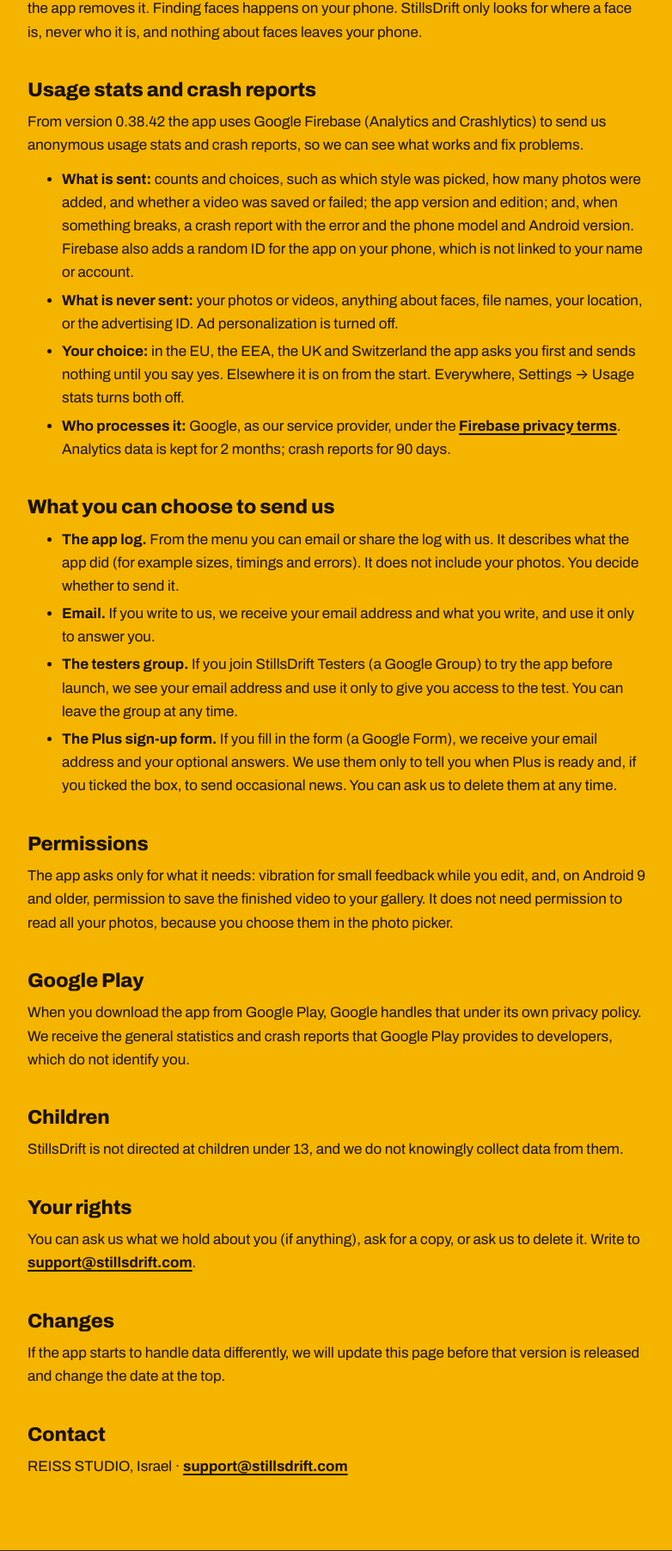
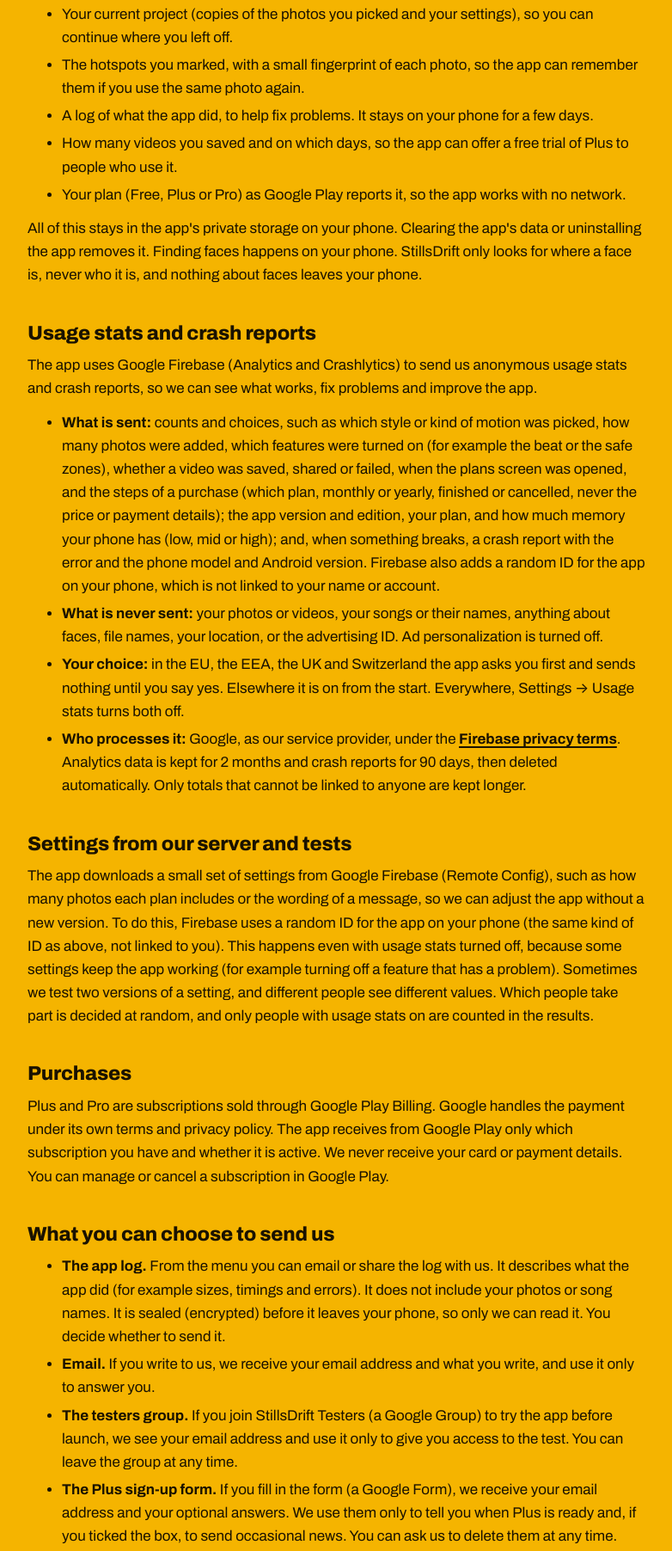
Before and after one commit to reiss-studio/stillsdrift-site, a plain HTML site: page privacy.html in a window 1280 px wide. Shown: the part 995-2799 px from the top of the page at 86% size, without its empty margins (248-1030 px from the left). Drawn offline with Linux system fonts and the light colour scheme.

Commit message:
Privacy: songs, Remote Config and tests, purchases through Google Play, trial counters, sealed log, deleted within 90 days
Co-Authored-By: Claude Opus 5.5 <noreply@anthropic.com>
Claude-Session: https://claude.ai/code/session_01CXa32d9zjdADqT6up4yDvv

```diff
--- a/privacy.html
+++ b/privacy.html
@@ -18,34 +18,43 @@
 </div></header>
 <main class="doc wrap">
 <h1>Privacy policy</h1>
-<p class="date">Effective 9 November 2026</p>
+<p class="date">Effective 15 November 2026</p>
 <p>StillsDrift is an app that turns your photos into short videos. It is made by REISS STUDIO, an independent developer in Israel ("we"). This policy explains what happens to your photos and data when you use the app and this website.</p>
 <h2>In short</h2>
 <ul>
 <li>Your photos stay on your phone. StillsDrift never uploads them.</li>
-<li>The app has no account and no ads. It can send anonymous usage stats and crash reports, which you can turn off at any time.</li>
+<li>The app has no account and no ads. It can send anonymous usage stats and crash reports, which you can turn off at any time. They are deleted automatically within 90 days.</li>
+<li>Plus and Pro are bought through Google Play. We never see your card or payment details.</li>
 <li>We only get data from you when you choose to send it: an email, a log you send us, the testers group or the sign-up form.</li>
 </ul>
 <h2>Your photos and videos</h2>
 <p>The app reads only the photos you pick in your phone's photo picker. It turns them into a video on your phone, and saves the video to your gallery in an album called StillsDrift. Photos and videos are not sent to us or to anyone else.</p>
+<h2>Songs</h2>
+<p>If you pick a song, the app reads it on your phone to find its beat and its best part. The song is never uploaded. It goes into the video only if you turn on "Include the song in the video", and then only into the video saved on your phone. Use songs you have the rights to.</p>
 <h2>What the app keeps on your phone</h2>
 <ul>
 <li>Your current project (copies of the photos you picked and your settings), so you can continue where you left off.</li>
 <li>The hotspots you marked, with a small fingerprint of each photo, so the app can remember them if you use the same photo again.</li>
 <li>A log of what the app did, to help fix problems. It stays on your phone for a few days.</li>
+<li>How many videos you saved and on which days, so the app can offer a free trial of Plus to people who use it.</li>
+<li>Your plan (Free, Plus or Pro) as Google Play reports it, so the app works with no network.</li>
 </ul>
 <p>All of this stays in the app's private storage on your phone. Clearing the app's data or uninstalling the app removes it. Finding faces happens on your phone. StillsDrift only looks for where a face is, never who it is, and nothing about faces leaves your phone.</p>
 <h2>Usage stats and crash reports</h2>
-<p>From version 0.38.42 the app uses Google Firebase (Analytics and Crashlytics) to send us anonymous usage stats and crash reports, so we can see what works and fix problems.</p>
+<p>The app uses Google Firebase (Analytics and Crashlytics) to send us anonymous usage stats and crash reports, so we can see what works, fix problems and improve the app.</p>
 <ul>
-<li><strong>What is sent:</strong> counts and choices, such as which style was picked, how many photos were added, and whether a video was saved or failed; the app version and edition; and, when something breaks, a crash report with the error and the phone model and Android version. Firebase also adds a random ID for the app on your phone, which is not linked to your name or account.</li>
-<li><strong>What is never sent:</strong> your photos or videos, anything about faces, file names, your location, or the advertising ID. Ad personalization is turned off.</li>
+<li><strong>What is sent:</strong> counts and choices, such as which style or kind of motion was picked, how many photos were added, which features were turned on (for example the beat or the safe zones), whether a video was saved, shared or failed, when the plans screen was opened, and the steps of a purchase (which plan, monthly or yearly, finished or cancelled, never the price or payment details); the app version and edition, your plan, and how much memory your phone has (low, mid or high); and, when something breaks, a crash report with the error and the phone model and Android version. Firebase also adds a random ID for the app on your phone, which is not linked to your name or account.</li>
+<li><strong>What is never sent:</strong> your photos or videos, your songs or their names, anything about faces, file names, your location, or the advertising ID. Ad personalization is turned off.</li>
 <li><strong>Your choice:</strong> in the EU, the EEA, the UK and Switzerland the app asks you first and sends nothing until you say yes. Elsewhere it is on from the start. Everywhere, Settings → Usage stats turns both off.</li>
-<li><strong>Who processes it:</strong> Google, as our service provider, under the <a href="https://firebase.google.com/support/privacy">Firebase privacy terms</a>. Analytics data is kept for 2 months; crash reports for 90 days.</li>
+<li><strong>Who processes it:</strong> Google, as our service provider, under the <a href="https://firebase.google.com/support/privacy">Firebase privacy terms</a>. Analytics data is kept for 2 months and crash reports for 90 days, then deleted automatically. Only totals that cannot be linked to anyone are kept longer.</li>
 </ul>
+<h2>Settings from our server and tests</h2>
+<p>The app downloads a small set of settings from Google Firebase (Remote Config), such as how many photos each plan includes or the wording of a message, so we can adjust the app without a new version. To do this, Firebase uses a random ID for the app on your phone (the same kind of ID as above, not linked to you). This happens even with usage stats turned off, because some settings keep the app working (for example turning off a feature that has a problem). Sometimes we test two versions of a setting, and different people see different values. Which people take part is decided at random, and only people with usage stats on are counted in the results.</p>
+<h2>Purchases</h2>
+<p>Plus and Pro are subscriptions sold through Google Play Billing. Google handles the payment under its own terms and privacy policy. The app receives from Google Play only which subscription you have and whether it is active. We never receive your card or payment details. You can manage or cancel a subscription in Google Play.</p>
 <h2>What you can choose to send us</h2>
 <ul>
-<li><strong>The app log.</strong> From the menu you can email or share the log with us. It describes what the app did (for example sizes, timings and errors). It does not include your photos. You decide whether to send it.</li>
+<li><strong>The app log.</strong> From the menu you can email or share the log with us. It describes what the app did (for example sizes, timings and errors). It does not include your photos or song names. It is sealed (encrypted) before it leaves your phone, so only we can read it. You decide whether to send it.</li>
 <li><strong>Email.</strong> If you write to us, we receive your email address and what you write, and use it only to answer you.</li>
 <li><strong>The testers group.</strong> If you join StillsDrift Testers (a Google Group) to try the app before launch, we see your email address and use it only to give you access to the test. You can leave the group at any time.</li>
 <li><strong>The Plus sign-up form.</strong> If you fill in the form (a Google Form), we receive your email address and your optional answers. We use them only to tell you when Plus is ready and, if you ticked the box, to send occasional news. You can ask us to delete them at any time.</li>
@@ -57,7 +66,7 @@
 <h2>Children</h2>
 <p>StillsDrift is not directed at children under 13, and we do not knowingly collect data from them.</p>
 <h2>Your rights</h2>
-<p>You can ask us what we hold about you (if anything), ask for a copy, or ask us to delete it. Write to <a href="mailto:support@stillsdrift.com">support@stillsdrift.com</a>.</p>
+<p>You can ask us what we hold about you (if anything), ask for a copy, or ask us to delete it. Write to <a href="mailto:support@stillsdrift.com">support@stillsdrift.com</a>. Usage stats and crash reports are not linked to your name or email, so we cannot find yours to send or delete them; they are deleted automatically within 90 days, and Settings → Usage stats stops them at any time. Emails, the testers group and the sign-up form are deleted when you ask.</p>
 <h2>Changes</h2>
 <p>If the app starts to handle data differently, we will update this page before that version is released and change the date at the top.</p>
 <h2>Contact</h2>
```
